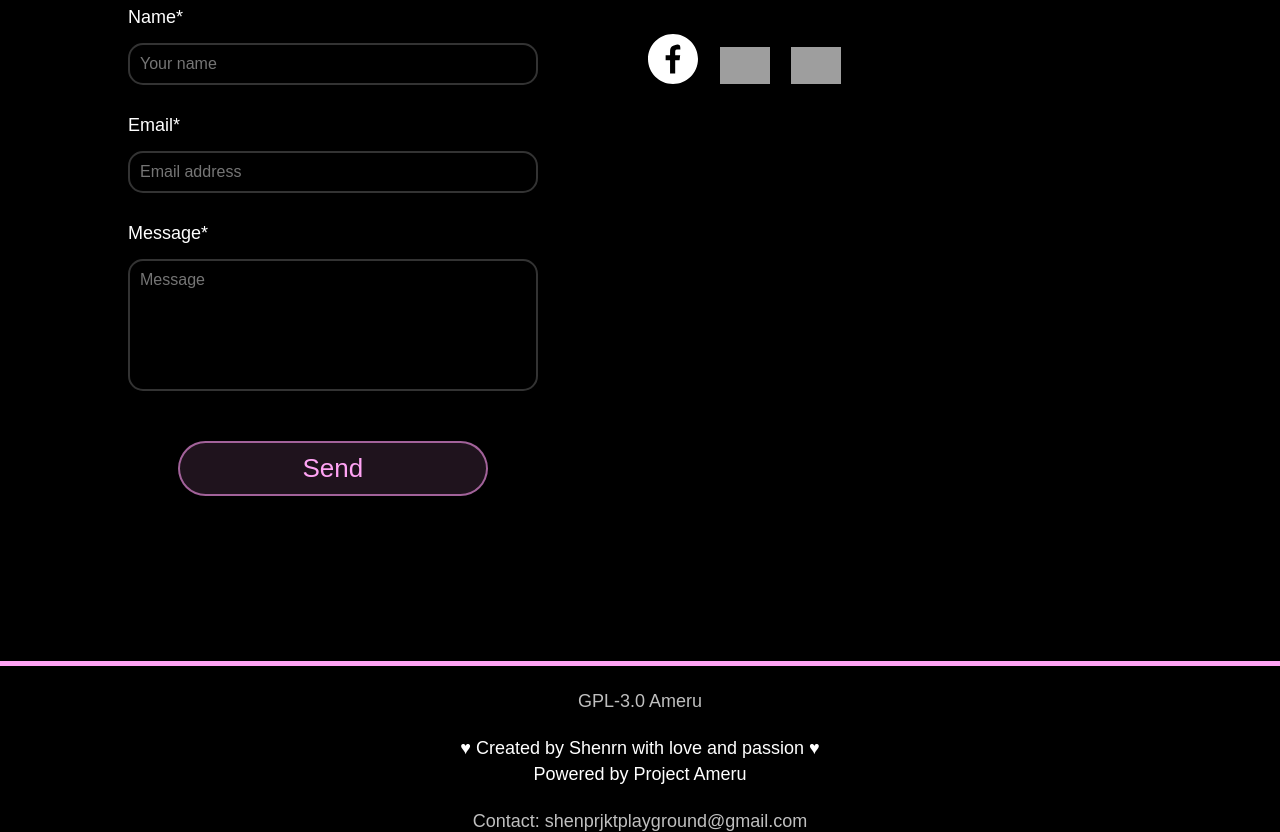
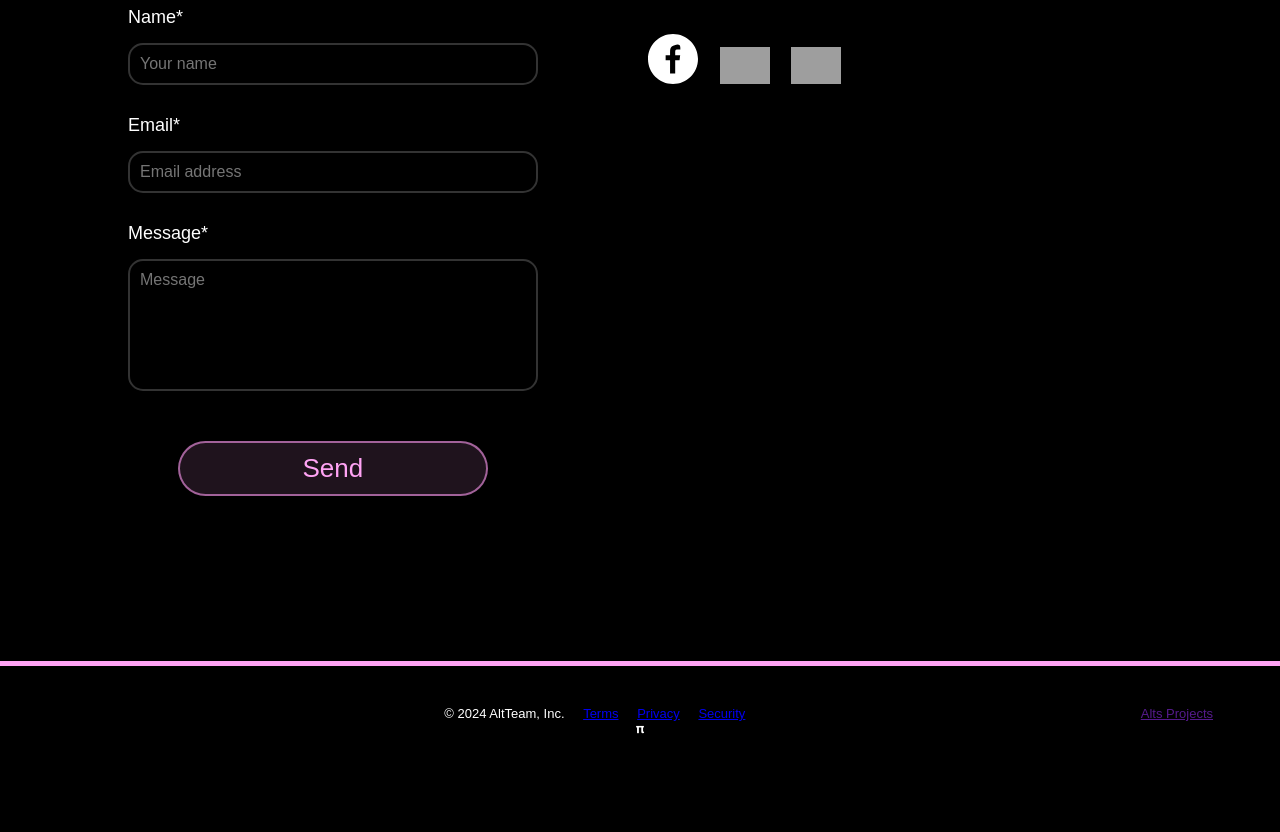
Before and after one commit to Natsuno-Shosetsu/renzalt-web, a React app: page / in a window 1280 px wide. Shown: the part 1725-2557 px from the top of the page. Built offline with nearby package versions, Linux system fonts and the light colour scheme; grey boxes are pictures that could not be loaded; a script that the page names is missing.

Commit message:
footer test

```diff
--- a/css/header.css
+++ b/css/header.css
@@ -511,3 +511,46 @@ html.scrolled .down-arrow {
     opacity: 0;
     pointer-events: none
 }
+
+.clearfix {
+    content:"";
+    display:table;
+    clear:both;
+  }
+
+  #footer {
+    padding: 20px 0;
+    position: relative;
+    margin-top: 20px;
+    font-size: 13px;
+  }
+
+  #footer .octicon-mark-github {
+    position: absolute;
+    bottom: 38px;
+    left: 50%;
+    height: 24px;
+    width: 24px;
+    margin-top: -4px;
+    margin-left: -12px;
+    font-size: 24px;
+    color: #ccc;
+  }
+
+  #footer .octicon-mark-github:hover {
+    color: #fff;
+  }
+
+  .right { float: right; }
+  #footer .right { margin-right: -12px; }
+
+  #legal {
+    margin: 0;
+    list-style: none;
+    padding-left: 0px;
+  }
+
+  #legal li {
+    display: inline-block;
+    margin-right: 15px;
+  }
--- a/index.html
+++ b/index.html
@@ -228,12 +228,23 @@
   });
 </script>
 </body>
-<footer class="shad-bold">
-    <div class="B text-normal opacity-mid"><p>GPL-3.0 Ameru<br><br></p></div>
-
-    <div class="B text-normal"><p>♥ Created by Shenrn with love and passion ♥</p></div>
-    <div class="B text-normal"><p>Powered by Project Ameru<br><br></p></div>
-
-    <div class="B text-normal opacity-mid"><p>Contact: shenprjktplayground@gmail.com</p></div>
+<footer>
+  <div id="footer">
+    <div class="container clearfix">
+      <ul id="legal" class="right">
+        <li><a href="">Alts Projects</a></li>
+      </ul>
+      <a class="left" href="/">
+        <span class="mega-octicon octicon-mark-github"></span>
+      </a>
+      <ul id="legal">
+        <li>© 2024 AltTeam, Inc.</li>
+        <li><a href="https://github.com/site/terms">Terms</a></li>
+        <li><a href="https://github.com/site/privacy">Privacy</a></li>
+        <li><a href="https://github.com/security">Security</a></li>
+      </ul>
+      <span class="sha" original-title="">𝛑</span>
+    </div>
+  </div>
 </footer>
 </html>
```
